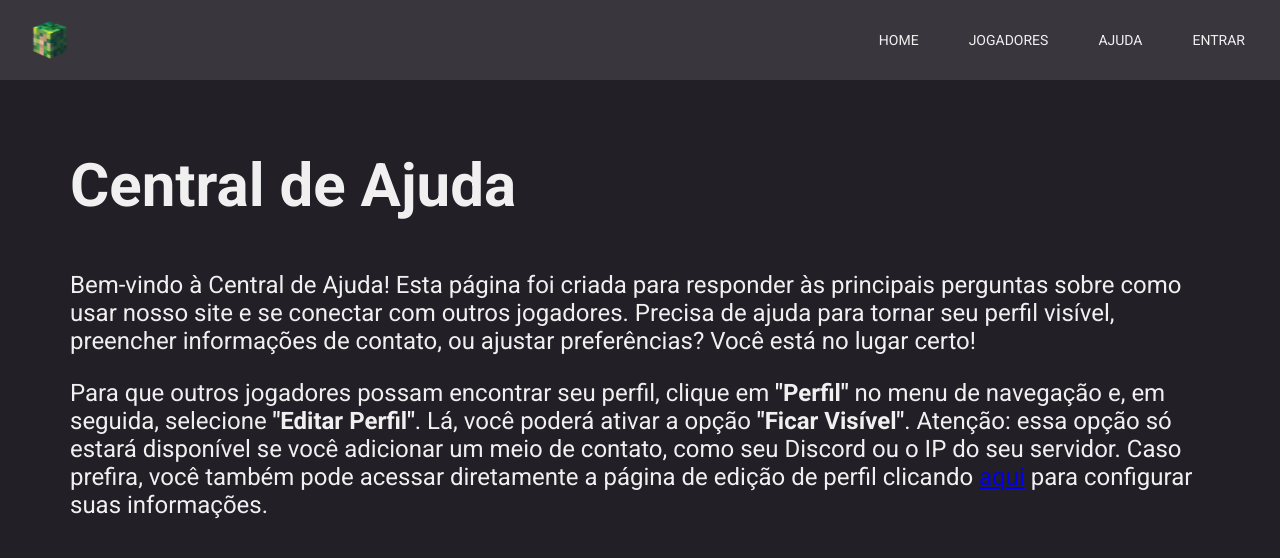
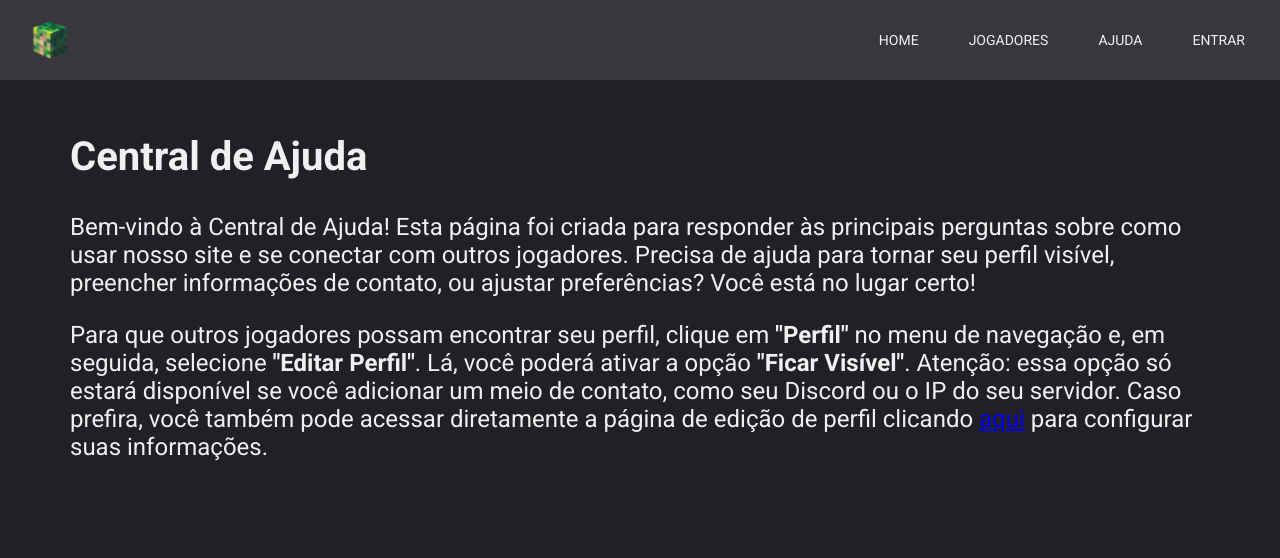
Before and after one commit to NathanChacon/minecraft-server-app, a React (Create React App) app: page /help in a window 1280 px wide. Shown: the top 558 px of the page. Built offline with nearby package versions, Linux system fonts and the light colour scheme.

Commit message:
feat: fix text

```diff
--- a/src/pages/Help/style.css
+++ b/src/pages/Help/style.css
@@ -8,6 +8,9 @@
 .help__header{
     margin: 0;
     padding: 0;
+}
+
+.help__title{
     font-size: 30px;
 }
 
@@ -20,7 +23,7 @@
         padding: 100px 70px 20px 70px;
     }
 
-    .help__header{
+    .help__title{
         font-size: 40px;
     }
 
```
